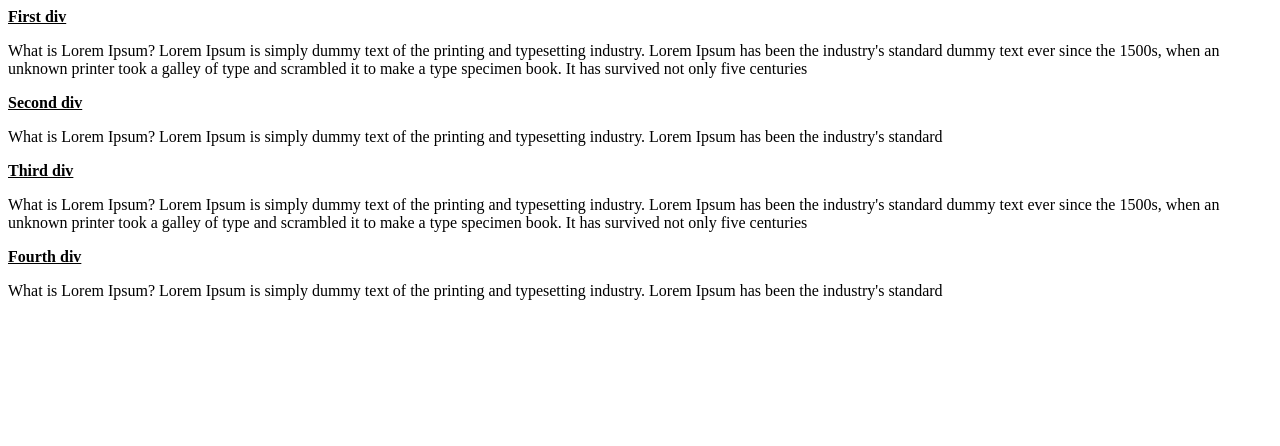
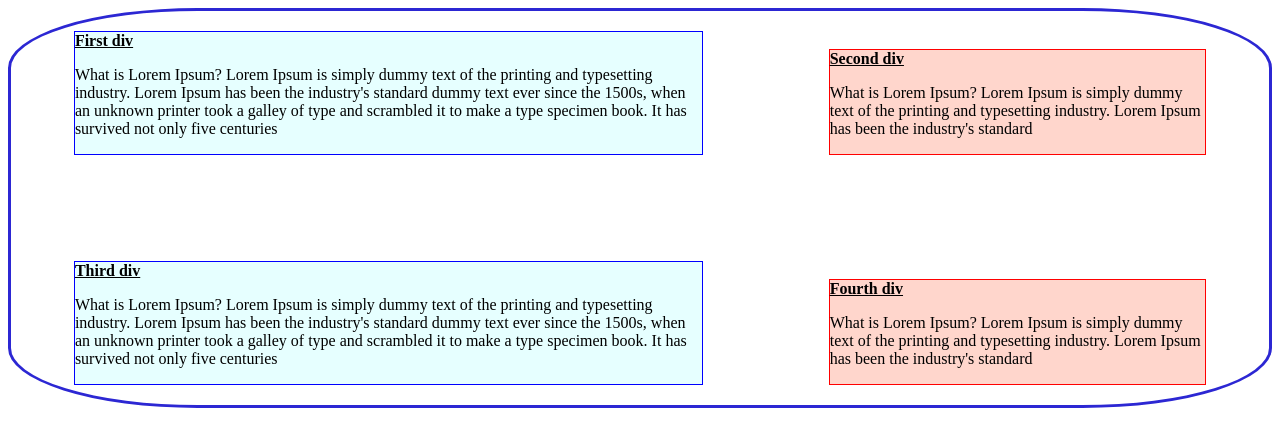
Before and after one commit to kabreaziz60/DI-Bootcamp-Stage1, a plain HTML site: page CSS-gride/index.html in a window 1280 px wide. Drawn offline with Linux system fonts and the light colour scheme.

Commit message:
exercice terminer css-gride

```diff
--- a/CSS-gride/index.html
+++ b/CSS-gride/index.html
@@ -1,4 +1,11 @@
 <html>
+    <head>
+        <meta charset="UTF-8">
+        <meta http-equiv="X-UA-Compatible" content="IE=edge">
+        <meta name="viewport" content="width=device-width, initial-scale=1.0">
+        <title>css-gide</title>
+        <link rel="stylesheet" href="style.css">
+    </head>
   <body>
     <section>
     <div class="div1">
--- a/CSS-gride/style.css
+++ b/CSS-gride/style.css
@@ -0,0 +1,35 @@
+* { box-sizing:border-box; }
+
+/* PARENT CONTAINER */
+section {
+  height : 400px;
+  border: 3px solid rgb(44, 39, 211);
+  border-radius: 15%;
+  display:flex;
+  /* display:flex on the parent container */
+  flex-direction: row;
+  /* flex-direction: row DEFAULT */
+  justify-content:space-around;
+  align-items: flex-start;
+/*   align items in the container along the cross axis (y axis).
+  DEFAULT STRECH */
+  flex-wrap:wrap;
+  align-content: space-between;
+}
+
+.div1 {
+  border: 1px solid blue;
+  background-color: #e6ffff;
+  width: 50%;
+  margin-top: 20px;
+  margin-bottom: 20px;
+}
+
+.div2 {
+  border: 1px solid red;
+  background-color: #ffd6cc;
+  width: 30%;
+/* See what happens if width: 80%;   */
+  align-self: flex-end;
+  margin-bottom: 20px;
+}
```
